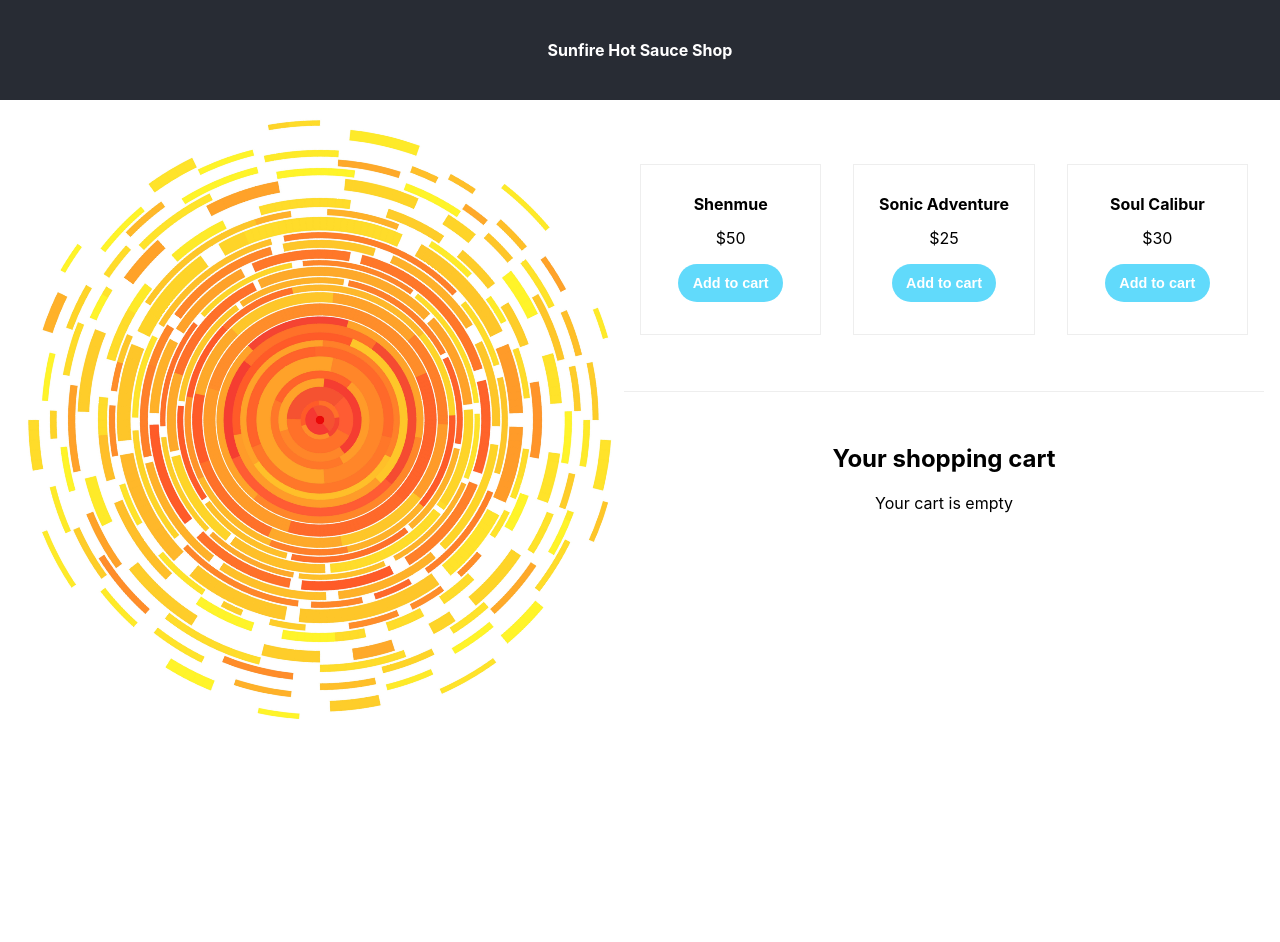
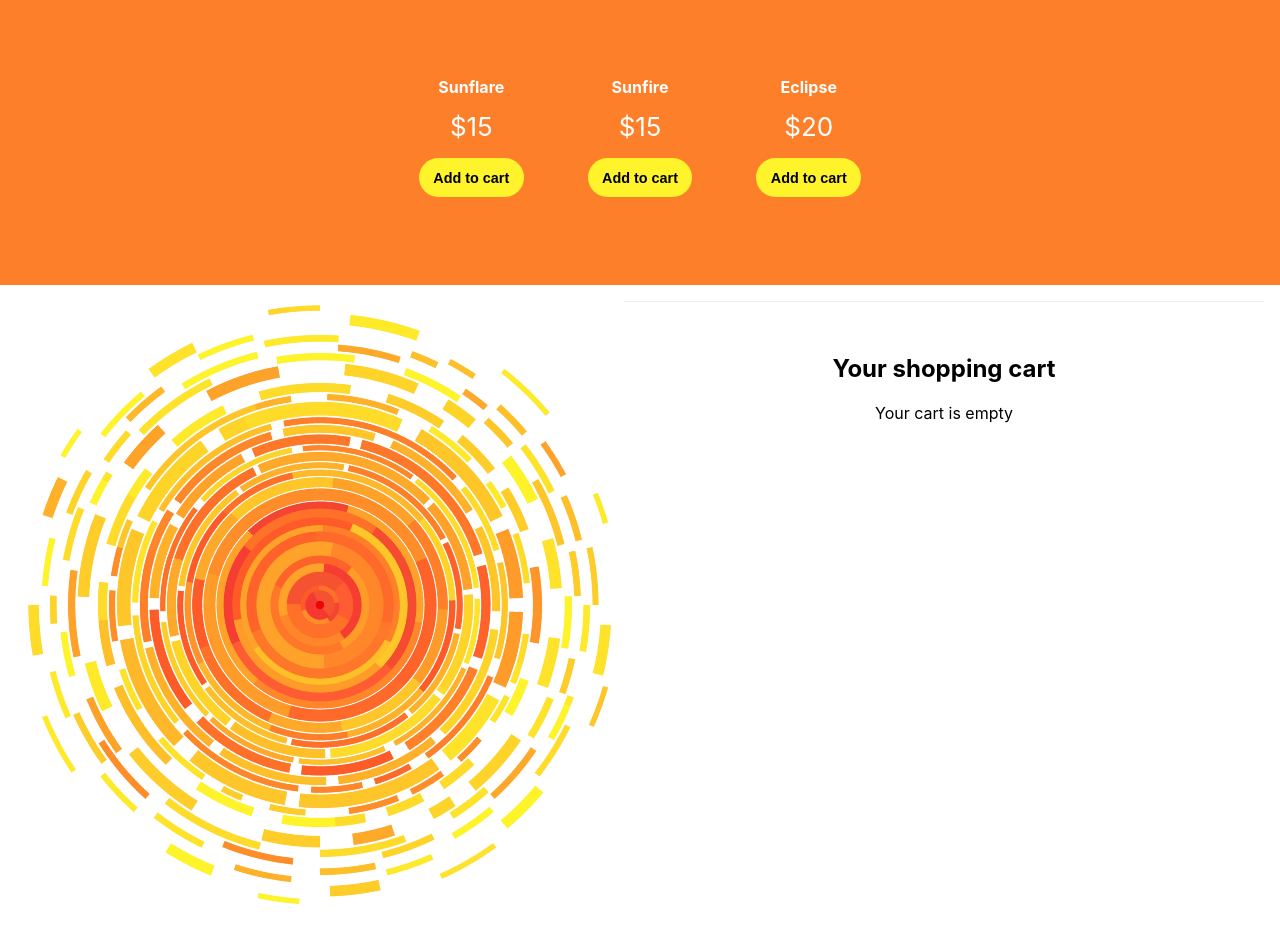
Before and after one commit to ctrachte/sunfire-webapp, a React (Create React App) app: page / in a window 1280 px wide. Shown: the top 942 px of the page. Before the commit the page ends 867 px from the top, so only its background shows below. Built offline with nearby package versions, Linux system fonts and the light colour scheme; what react-stripe-elements would draw is missing.

Commit message:
update items, adjust css

```diff
--- a/src/App.css
+++ b/src/App.css
@@ -9,11 +9,10 @@
 }
 
 .App-header {
-  background-color: #282c34;
-  height: 100px;
+  background-color: #fe7f2a;
   display: flex;
   flex-direction: column;
-  align-items: center;
+  align-items: flex-end;
   justify-content: center;
   font-size: calc(10px + 2vmin);
   color: white;
--- a/src/App.js
+++ b/src/App.js
@@ -36,11 +36,7 @@ export default function App() {
   return (
     <div className="App">
       <header className="App-header">
-        <h1 className="App-header-text">Sunfire Hot Sauce Shop</h1>
-      </header>
-      <img src={logo} className="App-logo" alt="logo" />
-      <main className="App-shop">
-        <div className="App-products">
+      <div className="App-products">
           {items.map(item => (
             <Product
               key={item.title}
@@ -50,6 +46,10 @@ export default function App() {
             />
           ))}
         </div>
+      </header>
+      <img src={logo} className="App-logo" alt="logo" />
+      <main className="App-shop">
+
         <Cart itemsInCart={itemsInCart} totalCost={totalCost} />
         {itemsInCart.length > 0 && (
           <StripeProvider apiKey={'pk_test_7ggQU4Dl9g0WK9Xior6131Wq'}>
--- a/src/Components/Product/Product.css
+++ b/src/Components/Product/Product.css
@@ -1,5 +1,4 @@
 .Product {
-    border: 1px solid #eee;
     margin: 1rem 0;
     padding: 1rem;
   }
@@ -30,8 +29,8 @@
     font-weight: 600;
     line-height: 1;
     text-align: center;
-    background-color: #61dafb;
-    color: #fff;
+    background-color: #fff32b;
+    color: black;
     cursor: pointer;
     transition-property: background-color, color;
     transition-duration: 0.25s;
@@ -41,5 +40,6 @@
 
   .Product-buy-button:hover,
   .Product-buy-button:focus {
-    background-color: #47b8d7;
+    background-color: #eb0708;
+    color: white;
   }
--- a/src/api/items.js
+++ b/src/api/items.js
@@ -1,20 +1,20 @@
 export default [
     {
       id: 1,
-      title: 'Shenmue',
-      price: 50,
-      category: 'Dreamcast',
+      title: 'Sunflare',
+      price: 15,
+      category: 'Medium',
     },
     {
       id: 2,
-      title: 'Sonic Adventure',
-      price: 25,
-      category: 'Dreamcast',
+      title: 'Sunfire',
+      price: 15,
+      category: 'Medium Hot',
     },
     {
       id: 3,
-      title: 'Soul Calibur',
-      price: 30,
-      category: 'Dreamcast',
+      title: 'Eclipse',
+      price: 20,
+      category: 'Hot',
     },
   ];
```
